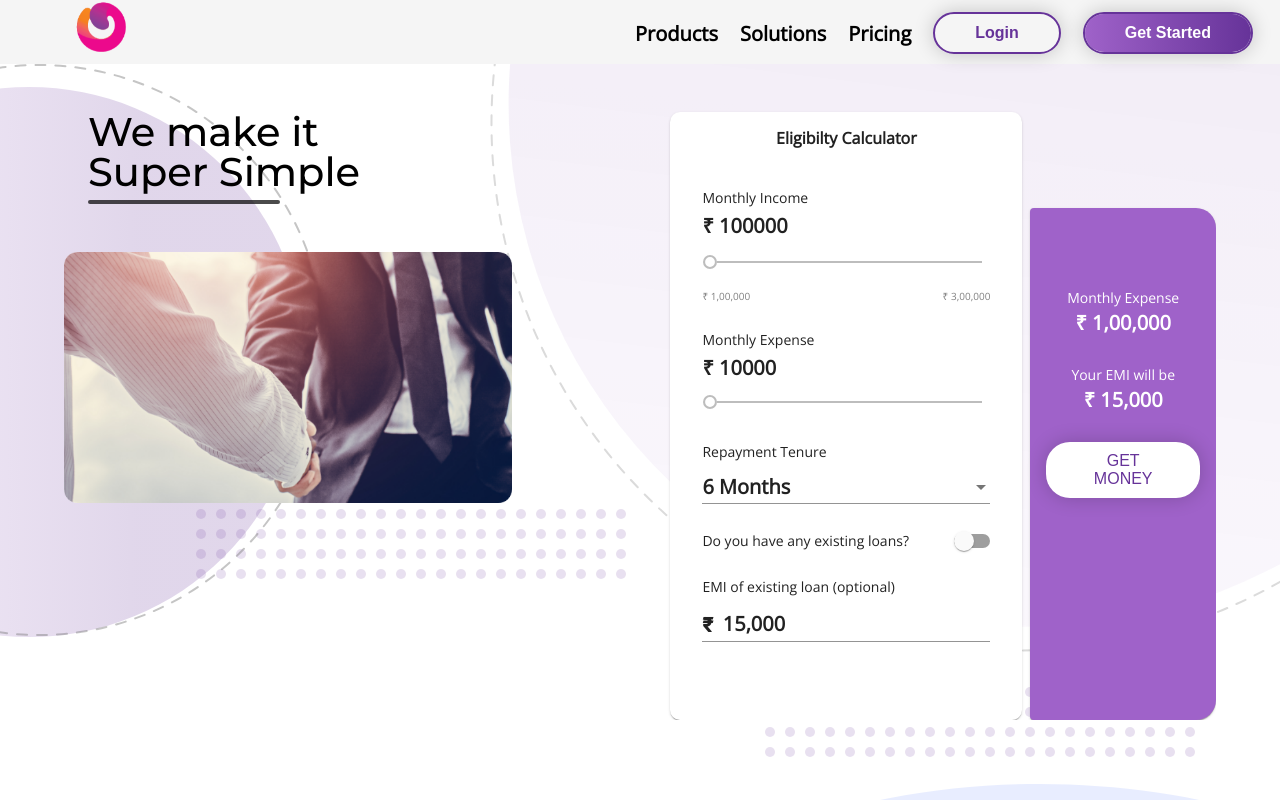
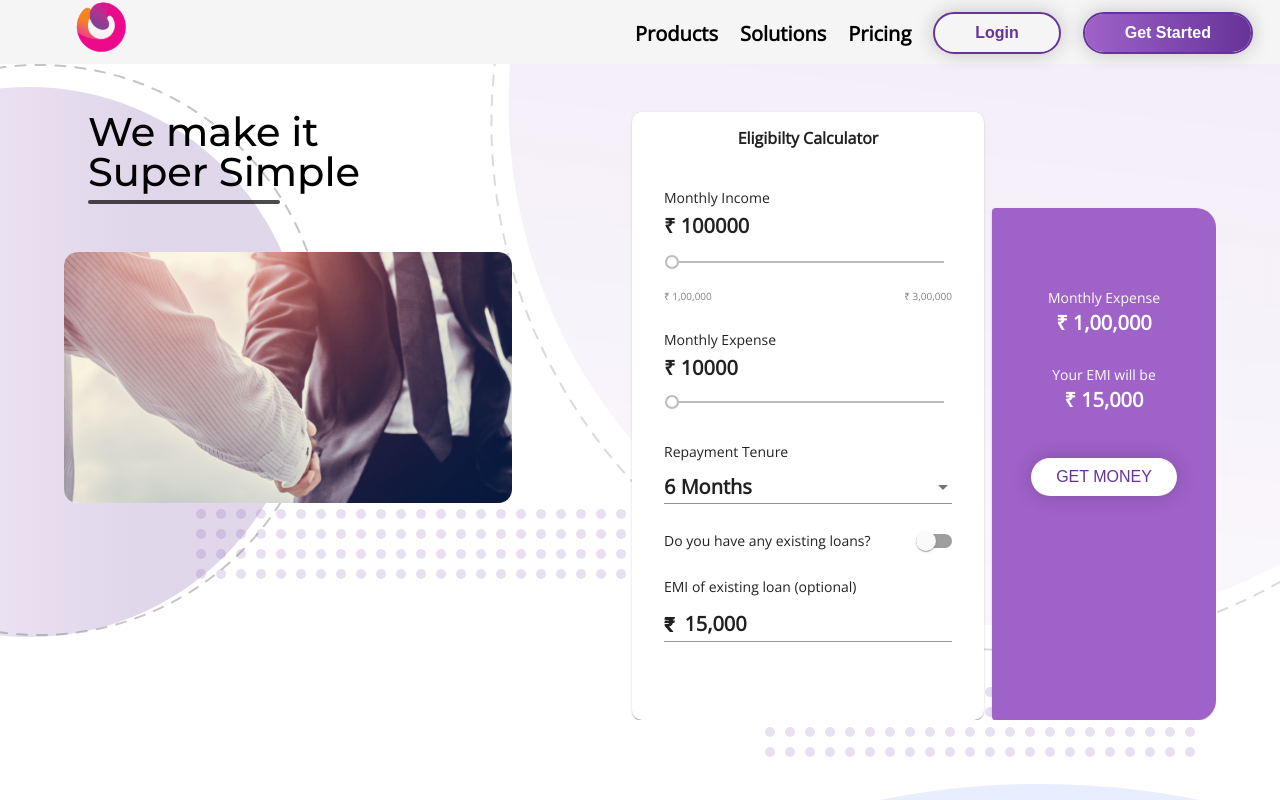
Before and after one commit to abhikhatri67/openfin, an Angular app: page / in a window 1280 px wide. Shown: the top 800 px of the page. Built offline with nearby package versions, Linux system fonts and the light colour scheme.

Commit message:
Button hover styling added.

```diff
--- a/src/app/dashboard/dashboard-container/dashboard-container.component.css
+++ b/src/app/dashboard/dashboard-container/dashboard-container.component.css
@@ -164,3 +164,8 @@
 .btn:focus {
   outline: 0;
 }
+
+.btn:hover {
+  background-color: #663399;
+  color: #fff;
+}
--- a/src/app/eligibility-calculator/eligibility-calculator.component.css
+++ b/src/app/eligibility-calculator/eligibility-calculator.component.css
@@ -82,13 +82,13 @@
   margin-left: 0.5rem;
   text-align: center;
   color: white;
-  width: 12vw;
+  width: 15vw;
 }
 
 .btn {
   border-radius: 10px;
   color: #663399;
-  padding: 10px 30px;
+  padding: 10px 25px;
   font-size: 16px;
   cursor: pointer;
   background-color: white;
@@ -96,7 +96,7 @@
   border: none;
   border-radius: 24px;
   /* font-weight: bold; */
-  margin-top: 2rem;
+  margin-top: 3rem;
 }
 
 .btn:active {
@@ -107,6 +107,11 @@
   outline: 0;
 }
 
+.btn:hover {
+  background-color: #663399;
+  color: #fff;
+}
+
 .loan-card-text {
   font-size: 20px;
   font-weight: bold;
--- a/src/app/header/header.component.css
+++ b/src/app/header/header.component.css
@@ -36,7 +36,8 @@ mat-toolbar {
   cursor: pointer;
 }
 
-.btn {
+.btn,
+.btn-filled {
   border-radius: 10px;
   color: white;
   padding: 10px 40px;
@@ -53,8 +54,6 @@ mat-toolbar {
 .btn-filled {
   background: transparent linear-gradient(90deg, #9f62c9 0%, #663399 100%) 0% 0%
     no-repeat padding-box;
-  box-shadow: 0px 0px 20px #00000033;
-  font-weight: bold;
   color: white;
 }
 
@@ -66,6 +65,13 @@ mat-toolbar {
 .btn:focus,
 .btn-filled:focus {
   outline: 0;
+  background-color: #663399;
+}
+
+.btn:hover,
+.btn-filled:hover {
+  background-color: #663399;
+  color: #fff;
 }
 
 .nav:hover {
--- a/src/app/header/header.component.html
+++ b/src/app/header/header.component.html
@@ -18,7 +18,7 @@
         <button class="btn">Login</button>
       </div>
       <div class="nav-item">
-        <button class="btn btn-filled">Get Started</button>
+        <button class="btn-filled">Get Started</button>
       </div>
     </div>
   </div>
```
